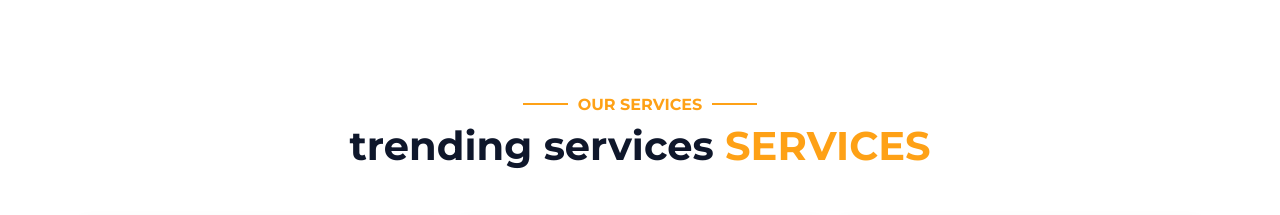
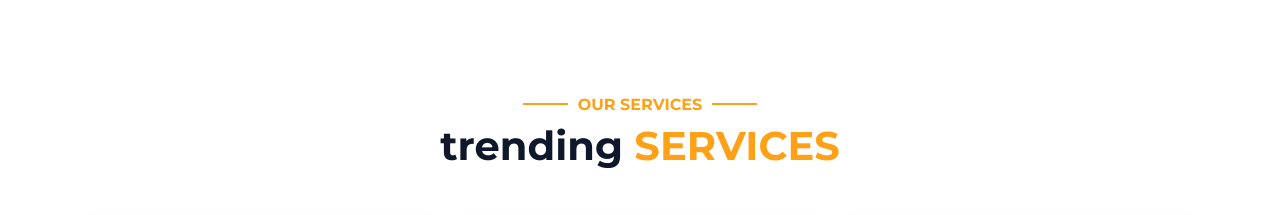
Before and after one commit to Pollyanna-Consultancy-Services/socsplnewfront, a plain HTML site: page index.html in a window 1280 px wide. Shown: the part 1697-1912 px from the top of the page. Drawn offline with nearby package versions, Linux system fonts and the light colour scheme.

Commit message:
Update index.html

```diff
--- a/index.html
+++ b/index.html
@@ -258,7 +258,7 @@
             <div class="container">
                 <div class="text-center wow fadeInUp" data-wow-delay="0.1s">
                     <h6 class="section-title text-center text-primary text-uppercase">Our Services</h6>
-                    <h1 class="mb-5">trending services <span class="text-primary text-uppercase">Services</span></h1>
+                    <h1 class="mb-5">trending <span class="text-primary text-uppercase">Services</span></h1>
                 </div>
                 <div class="row g-4">
                     <div class="col-lg-4 col-md-6 wow fadeInUp" data-wow-delay="0.1s">
```
